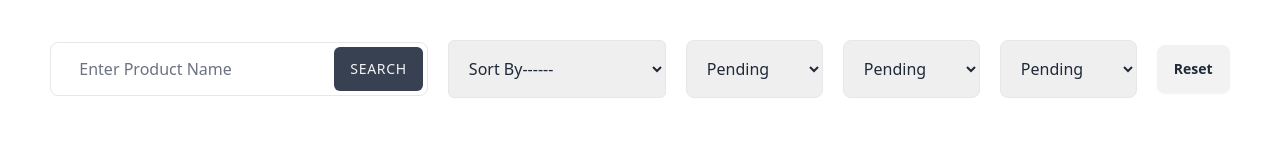
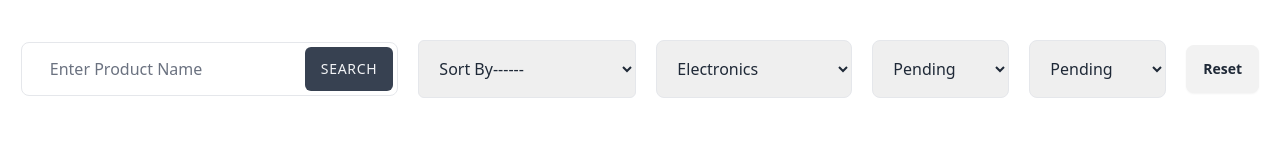
Before and after one commit to masudsw/jobtask, a React (Vite) app: page / in a window 1280 px wide. Shown: the top 160 px of the page. Built offline with nearby package versions, Linux system fonts and the light colour scheme; no server answers.

Commit message:
category component added

```diff
--- a/src/App.jsx
+++ b/src/App.jsx
@@ -122,9 +122,20 @@ const App = () => {
               id='category'
               className='border p-4 rounded-lg'
             >
-              <option selected value='pending'>Pending</option>
-              <option value='working'>Working</option>
-              <option value='completed'>Completed</option>
+              <option selected value='Electronics'>Electronics</option>
+              <option value='Computers'>Computers</option>
+              <option value='Mobile_Phones'>Mobile Phones</option>
+              <option value='Transport'>Transport</option>
+              <option value='Wearables'>Wearables</option>
+              <option value='Smart_Home'>Smart Home</option>
+              <option value='Cameras'>Cameras</option>
+              <option value='Audio'>Audio</option>
+              <option value='Accessories'>Accessories</option>
+              <option value='Home_Appliances'>Home Appliances</option>
+              <option value='Personal Care'>Personal Care</option>
+              <option value='Storage'>Storage</option>
+              <option value='Networking'>Networking</option>
+              <option value='Kitchen_Appliances'>Kitchen Appliances</option>
             </select>
           </div>
           <div>
```
